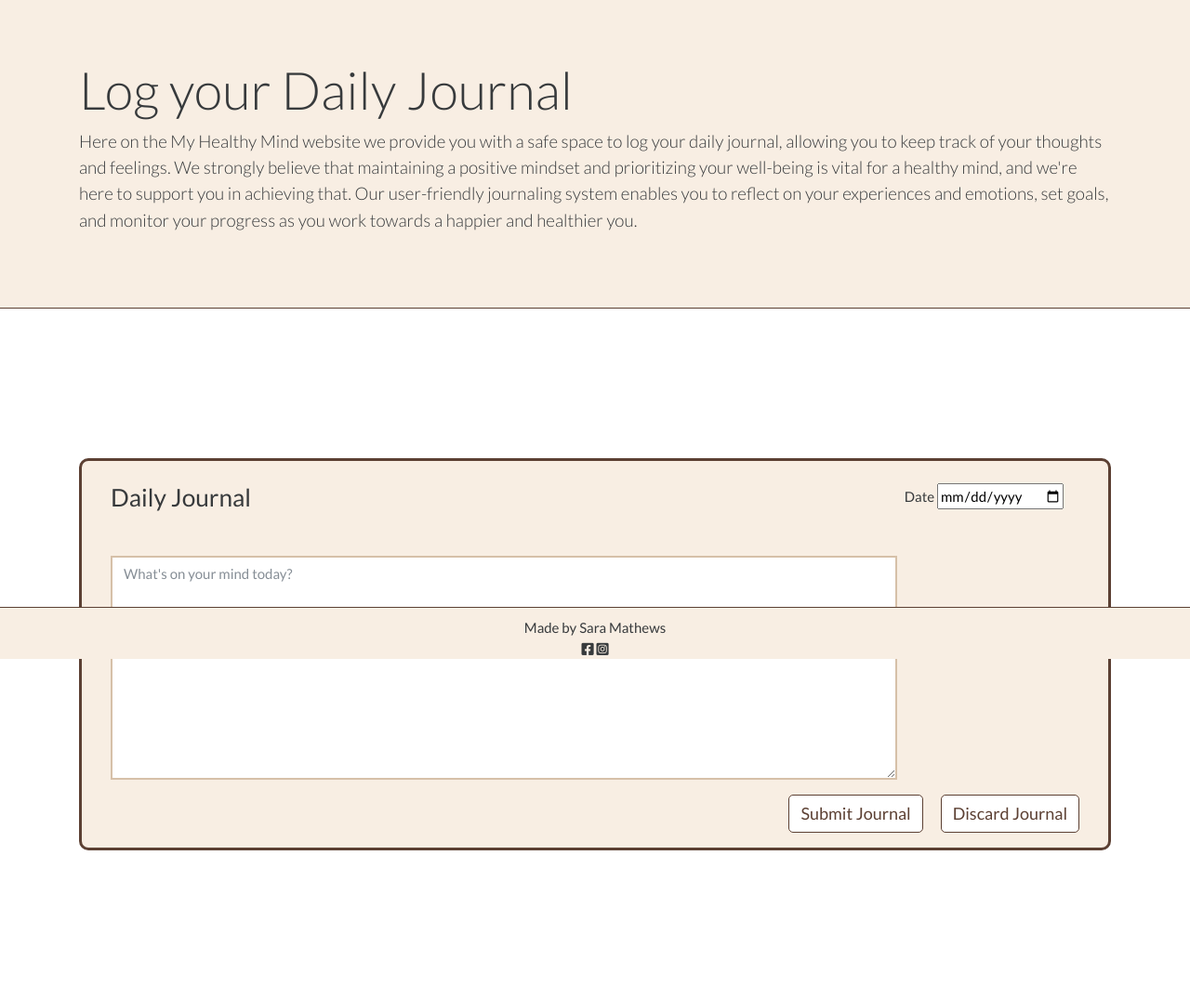
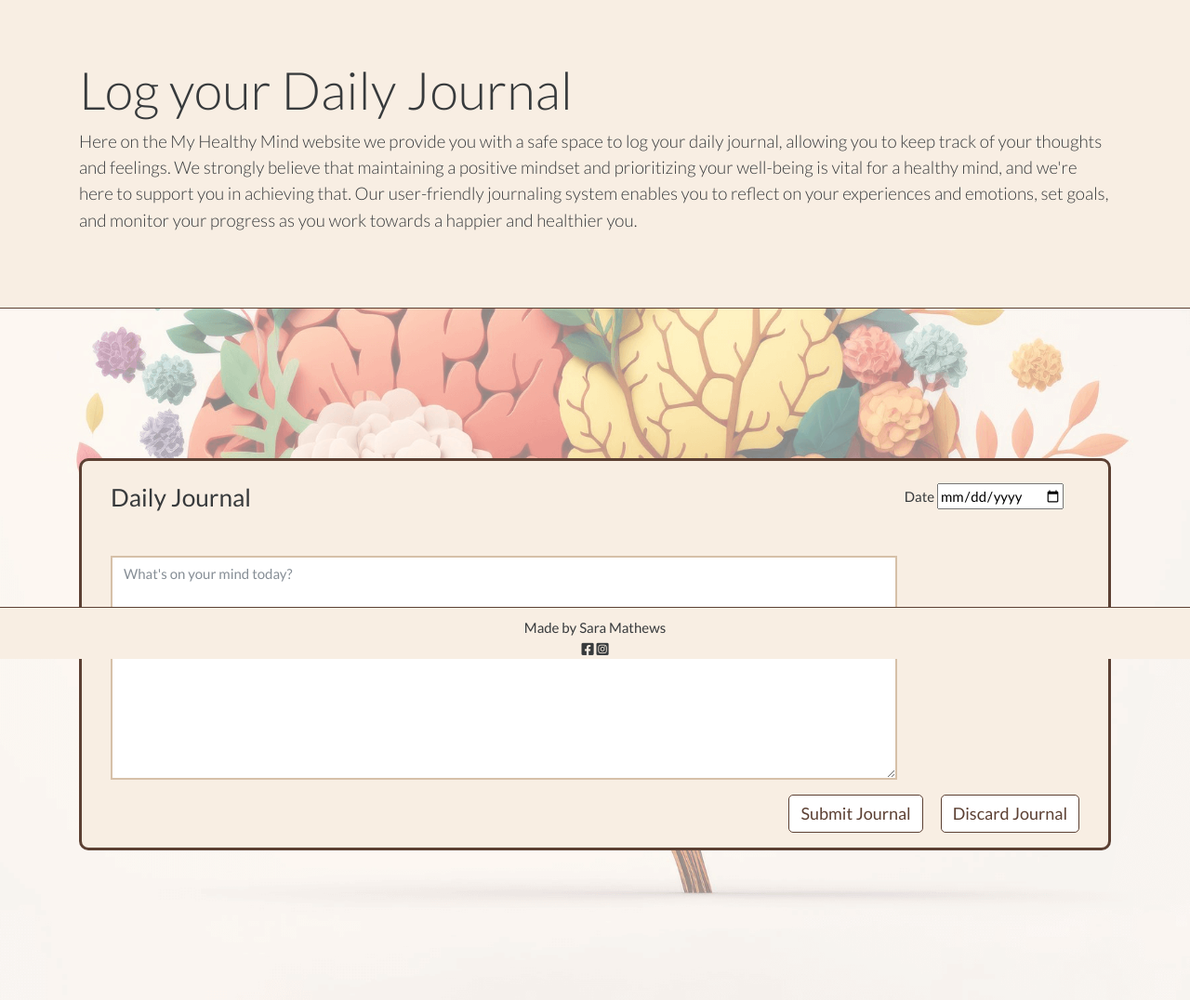
Before and after one commit to SaraMathews/My-Healthy-Mind, a Django app: page /dailyjournal/log/ in a window 1280 px wide. Shown: the part 91-1167 px from the top of the page at 93% size. Run offline with Django 3.2, Linux system fonts and the light colour scheme; some libraries are stand-ins or nearby versions; some web fonts are replaced.

Commit message:
Update bg-img class

```diff
--- a/templates/base.html
+++ b/templates/base.html
@@ -21,7 +21,7 @@
     <link rel="stylesheet" href="{% static 'css/style.css' %}">
 </head>
 
-<body class="background">
+<body>
     <main>
         <!-- Logo -->
         <nav class="navbar navbar-expand-lg navbar-light navbar-big">
@@ -71,7 +71,7 @@
                 </ul>
             </div>
         </nav>
-        <div>
+        <div class="bg-img">
             {% block content %}
             {% endblock content %}
 
```
